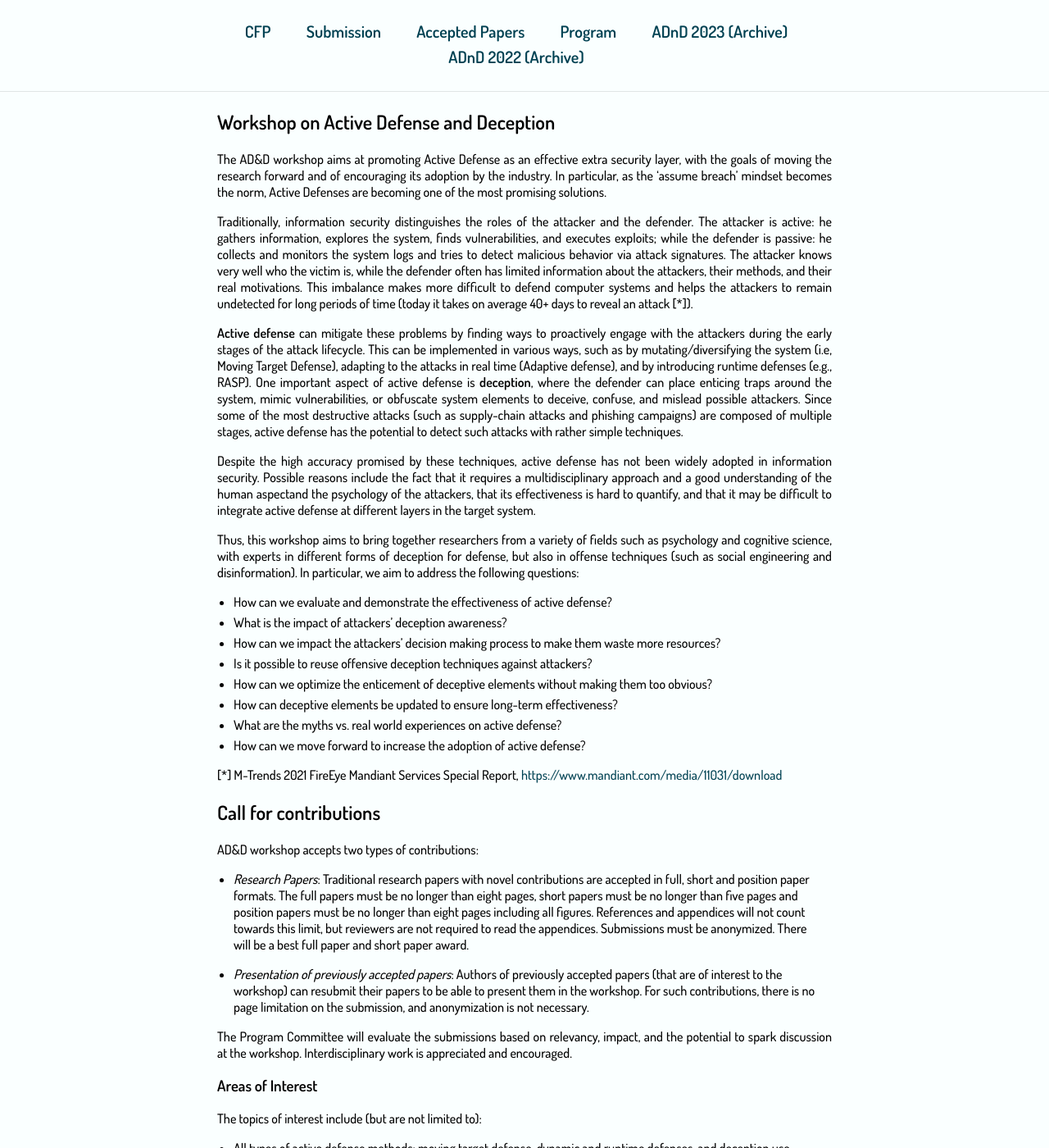
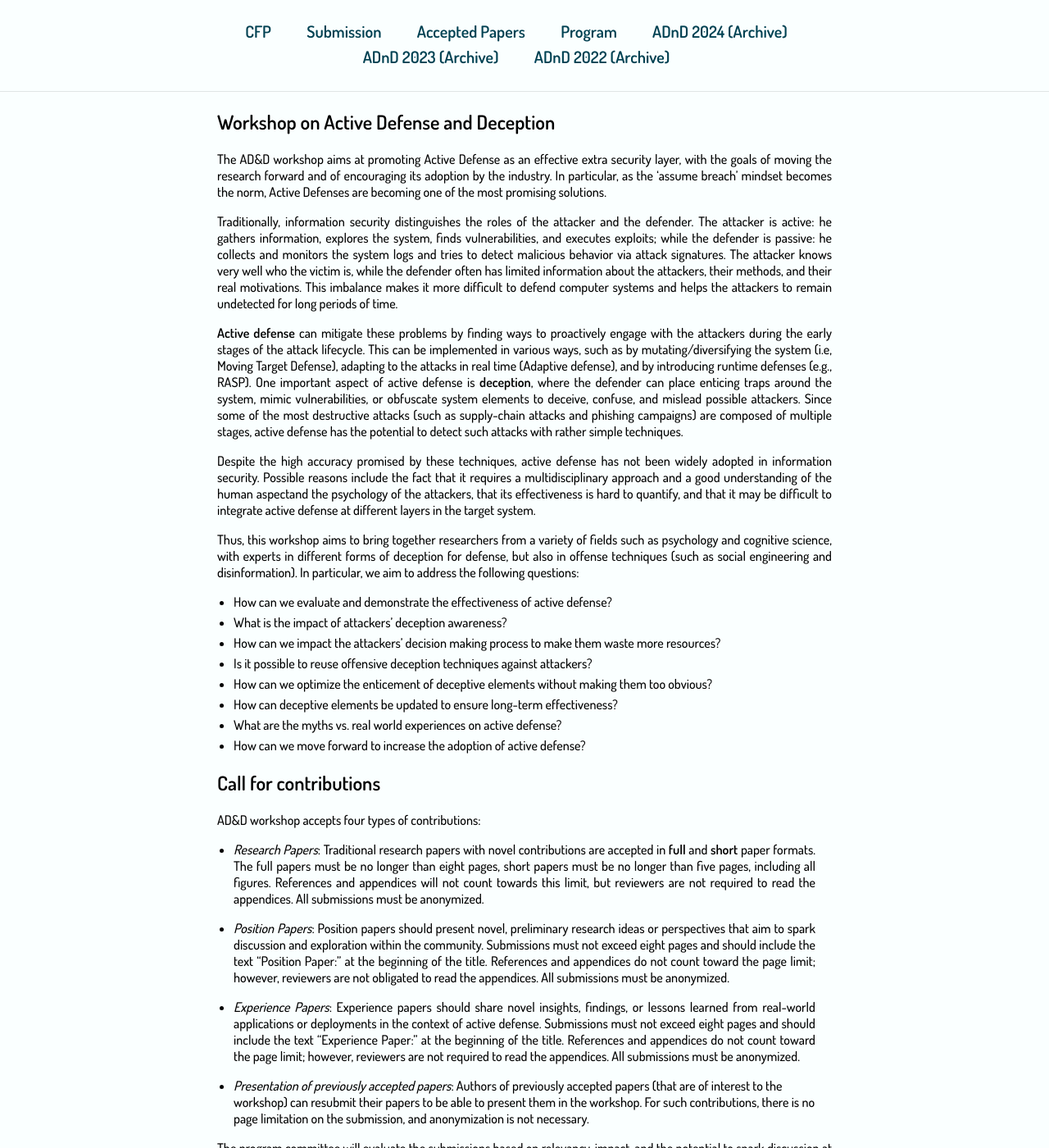
Before and after one commit to BillyPragSec/billypragsec.github.io, a Jekyll site: the page built from index.md, in a window 1280 px wide and 1400 px high, scrolled down 367 px. Shown: the whole window at 82% size. Built offline with Jekyll 4.4.1, drawn with Linux system fonts in a browser that asks for light colours; our own code applies the rules of GitHub Pages for plain Markdown files; some of the changed text lies outside the part shown.

Commit message:
Updated for 2025 Workshop
Updated for the 2025 workshop

```diff
--- a/_config.yml
+++ b/_config.yml
@@ -1,4 +1,4 @@
-title: 3rd Workshop on Active Defense and Deception (AD&D) <br> July-8th 2024, Vienna <br> co-located with the 9th IEEE European Symposium on Security and Privacy
+title: 4th Workshop on Active Defense and Deception (AD&D) <br> July 4th 2025, Vienna <br> co-located with the 10th IEEE European Symposium on Security and Privacy
 url: "adnd.work"
 
 markdown: kramdown
@@ -6,8 +6,9 @@ markdown: kramdown
 nav:
     - {name: CFP, link: '/index.html#call-for-contributions'}
     - {name: Submission, link: '/index.html#submission-guidelines'}
-    - {name: Accepted Papers, link: '/accepted_papers_2024/'}
-    - {name: Program, link: '/program_2024/'}
+    - {name: Accepted Papers, link: '/accepted_papers_2025/'}
+    - {name: Program, link: '/program_2025/'}
+    - {name: ADnD 2024 (Archive), link: '/archive_2024/'}
     - {name: ADnD 2023 (Archive), link: '/archive_2023/'}
     - {name: ADnD 2022 (Archive), link: '/archive_2022/'}
 
--- a/index.md
+++ b/index.md
@@ -8,12 +8,7 @@ The AD&D workshop aims at promoting Active Defense as an effective extra securit
 research forward and of encouraging its adoption by the industry. In particular, as the 'assume breach' mindset becomes the
 norm, Active Defenses are becoming one of the most promising solutions.
 
-Traditionally, information security distinguishes the roles of the attacker and the defender. The attacker is active: he gathers
-information, explores the system, finds vulnerabilities, and executes exploits; while the defender is passive: he collects and
-monitors the system logs and tries to detect malicious behavior via attack signatures. The attacker knows very well who the
-victim is, while the defender often has limited information about the attackers, their methods, and their real motivations.
-This imbalance makes more difficult to defend computer systems and helps the attackers to remain undetected for long
-periods of time (today it takes on average 40+ days to reveal an attack [*]).
+Traditionally, information security distinguishes the roles of the attacker and the defender. The attacker is active: he gathers information, explores the system, finds vulnerabilities, and executes exploits; while the defender is passive: he collects and monitors the system logs and tries to detect malicious behavior via attack signatures. The attacker knows very well who the victim is, while the defender often has limited information about the attackers, their methods, and their real motivations. This imbalance makes it more difficult to defend computer systems and helps the attackers to remain undetected for long periods of time.
 
 **Active defense** can mitigate these problems by finding ways to proactively engage with the attackers during the early stages
 of the attack lifecycle. This can be implemented in various ways, such as by mutating/diversifying the system (i.e, Moving
@@ -24,8 +19,7 @@ destructive attacks (such as supply-chain attacks and phishing campaigns) are co
 has the potential to detect such attacks with rather simple techniques.
 
 Despite the high accuracy promised by these techniques, active defense has not been widely adopted in information security.
-Possible reasons include the fact that it requires a multidisciplinary approach and a good understanding of the human aspectand the psychology of the attackers, that its effectiveness is hard to quantify, and that it may be difficult to integrate active
-defense at different layers in the target system.
+Possible reasons include the fact that it requires a multidisciplinary approach and a good understanding of the human aspectand the psychology of the attackers, that its effectiveness is hard to quantify, and that it may be difficult to integrate active defense at different layers in the target system.
 
 Thus, this workshop aims to bring together researchers from a variety of fields such as psychology and cognitive science,
 with experts in different forms of deception for defense, but also in offense techniques (such as social engineering and
@@ -40,15 +34,16 @@ disinformation). In particular, we aim to address the following questions:
 - What are the myths vs. real world experiences on active defense?
 - How can we move forward to increase the adoption of active defense?
 
-[*] M-Trends 2021 FireEye Mandiant Services Special Report, <https://www.mandiant.com/media/11031/download>
+
+## Call for contributions
+AD&D workshop accepts four types of contributions:
+
+* _Research Papers_: Traditional research papers with novel contributions are accepted in **full** and **short** paper formats. The full papers must be no longer than eight pages, short papers must be no longer than five pages, including all figures. References and appendices will not count towards this limit, but reviewers are not required to read the appendices. All submissions must be anonymized.
+
+* _Position Papers_: Position papers should present novel, preliminary research ideas or perspectives that aim to spark discussion and exploration within the community. Submissions must not exceed eight pages and should include the text "Position Paper:" at the beginning of the title. References and appendices do not count toward the page limit; however, reviewers are not obligated to read the appendices. All submissions must be anonymized.
 
 
-## Call for contributions
-AD&D workshop accepts two types of contributions:
-
-* _Research Papers_: Traditional research papers with novel contributions are accepted in full, short and position paper formats. The full papers must be no longer than eight pages, short papers must be no longer than five pages and position papers must be no longer than eight pages including all figures.
-References and appendices will not count towards this limit, but reviewers are not required to read the appendices. Submissions must
-be anonymized. There will be a best full paper and short paper award.
+ * _Experience Papers_: Experience papers should share novel insights, findings, or lessons learned from real-world applications or deployments in the context of active defense. Submissions must not exceed eight pages and should include the text "Experience Paper:" at the beginning of the title. References and appendices do not count toward the page limit; however, reviewers are not required to read the appendices. All submissions must be anonymized.
 
 <!-- * _Research Proposals_: Single page proposals describing research ideas. A proposal should consist of a title, abstract, and brief
 motivation for and description of the idea. Proposals can describe an ongoing research in various stages, or a novel idea or challenge.
@@ -58,12 +53,9 @@ References and appendices will not count towards this limit, but reviewers are n
 need to include proof-of-concept or preliminary results. Submissions must be anonymized. -->
 
 
-* _Presentation of previously accepted papers_: Authors of previously accepted papers (that are of interest to the workshop) can resubmit
-their papers to be able to present them in the workshop. For such contributions, there is no page limitation on the submission, and
-anonymization is not necessary.
+* _Presentation of previously accepted papers_: Authors of previously accepted papers (that are of interest to the workshop) can resubmit their papers to be able to present them in the workshop. For such contributions, there is no page limitation on the submission, and anonymization is not necessary.
 
-The Program Committee will evaluate the submissions based on relevancy, impact, and the potential to spark discussion at the workshop.
-Interdisciplinary work is appreciated and encouraged.
+The program committee will evaluate the submissions based on relevancy, impact, and the potential to spark discussion at the workshop. Interdisciplinary work is appreciated and encouraged.
 
 ### Areas of Interest
 The topics of interest include (but are not limited to):
@@ -79,9 +71,7 @@ The topics of interest include (but are not limited to):
 * Attackers' reasoning, decision making and behavior patterns
 * Cognitive approaches that attackers can get prepared against
 * Deceiving humans vs. deceiving computers: How cognitive biases of attackers can be helped/changed by computers?
-* Deception for offense: Social engineering, phishing, disinformation, dark patterns in UI/UX and other manipulation techniques
-* Adapting offensive deceptive techniques to defense
-* Interdisciplinary research methods to improve active defense via attackers' human factors
+
 
 __Note that we exclude the concepts of preemptive attacks, hacking back and counter-attacks.__
 The authors of accepted research papers can choose whether they want their papers to be part of the official proceedings.
@@ -104,7 +94,7 @@ The authors of accepted research papers can choose whether they want their paper
 
 Submissions must be in Portable Document Format (.pdf), preferably following the IEEE EuroS&P conference proceedings templates (<https://www.ieee-security.org/TC/EuroSP2023/eurosp-2023-template.zip>).
 
-Submissions must be provided via <https://adnd24.hotcrp.com/> and may be updated at any time until the submission deadline. During the submission process, you will be asked to supply information regarding potential conflicts of interest of the submission's authors with program committee members. Submissions (except previously accepted papers) should not indicate authors' names or affiliations (but may reference past work without indicating common authorship).
+Submissions must be provided via <https://adnd25.hotcrp.com/> and may be updated at any time until the submission deadline. During the submission process, you will be asked to supply information regarding potential conflicts of interest of the submission's authors with program committee members. Submissions (except previously accepted papers) should not indicate authors' names or affiliations (but may reference past work without indicating common authorship).
 
 <!--
 ## Submission types and format
```
Also changed, not shown: other parts of index.md (+19 -17 lines), accepted_papers_2025.md (added, +10 -0 lines), archive_2024.md (added, +57 -0 lines), program_2025.md (added, +25 -0 lines), 1 other file.
